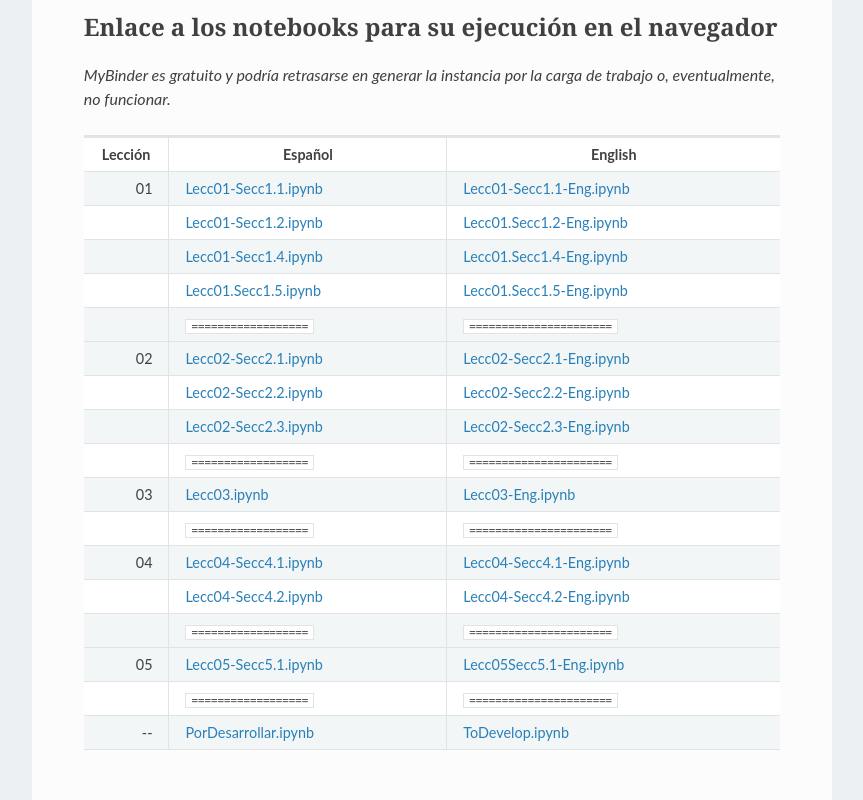
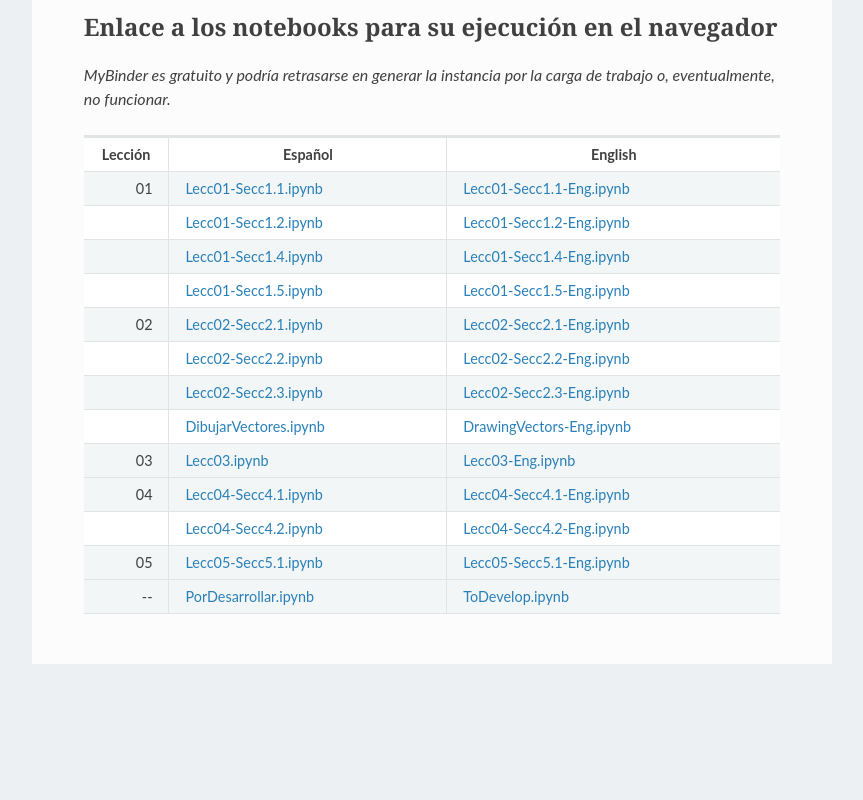
Before and after one commit to mbujosab/nacal-Jupyter-Notebooks, a plain HTML site: page index.html in a window 1280 px wide. Shown: the part 1195-1995 px from the top of the page, without its empty margins (268-1131 px from the left). After the commit the page ends 1859 px from the top, so only its background shows below. Drawn offline with Linux system fonts and the light colour scheme.

Commit message:
Página: nombres de los enlaces corregidos, DibujarVectores en la Lección 2 y sin filas de separación
Co-Authored-By: Claude Fable 5.2 <noreply@anthropic.com>

```diff
--- a/index.html
+++ b/index.html
@@ -350,26 +350,21 @@ Esto abrirá una ventana en el navegador donde podrá manipular los cuadernos.
 <tr>
 <td class="org-right">&#xa0;</td>
 <td class="org-left"><a href="https://mybinder.org/v2/gh/mbujosab/nacal-jupyter-notebooks/master?urlpath=lab/tree/Esp/Lecc01-Secc1.2.ipynb">Lecc01-Secc1.2.ipynb</a></td>
-<td class="org-left"><a href="https://mybinder.org/v2/gh/mbujosab/nacal-jupyter-notebooks/master?urlpath=lab/tree/Eng/Lecc01-Secc1.2-Eng.ipynb">Lecc01.Secc1.2-Eng.ipynb</a></td>
+<td class="org-left"><a href="https://mybinder.org/v2/gh/mbujosab/nacal-jupyter-notebooks/master?urlpath=lab/tree/Eng/Lecc01-Secc1.2-Eng.ipynb">Lecc01-Secc1.2-Eng.ipynb</a></td>
 </tr>
 
 <tr>
 <td class="org-right">&#xa0;</td>
 <td class="org-left"><a href="https://mybinder.org/v2/gh/mbujosab/nacal-jupyter-notebooks/master?urlpath=lab/tree/Esp/Lecc01-Secc1.4.ipynb">Lecc01-Secc1.4.ipynb</a></td>
-<td class="org-left"><a href="https://mybinder.org/v2/gh/mbujosab/nacal-jupyter-notebooks/master?urlpath=lab/tree/Eng/Lecc01-Secc1.4-Eng.ipynb">Lecc01.Secc1.4-Eng.ipynb</a></td>
+<td class="org-left"><a href="https://mybinder.org/v2/gh/mbujosab/nacal-jupyter-notebooks/master?urlpath=lab/tree/Eng/Lecc01-Secc1.4-Eng.ipynb">Lecc01-Secc1.4-Eng.ipynb</a></td>
 </tr>
 
 <tr>
 <td class="org-right">&#xa0;</td>
-<td class="org-left"><a href="https://mybinder.org/v2/gh/mbujosab/nacal-jupyter-notebooks/master?urlpath=lab/tree/Esp/Lecc01-Secc1.5.ipynb">Lecc01.Secc1.5.ipynb</a></td>
-<td class="org-left"><a href="https://mybinder.org/v2/gh/mbujosab/nacal-jupyter-notebooks/master?urlpath=lab/tree/Eng/Lecc01-Secc1.5-Eng.ipynb">Lecc01.Secc1.5-Eng.ipynb</a></td>
+<td class="org-left"><a href="https://mybinder.org/v2/gh/mbujosab/nacal-jupyter-notebooks/master?urlpath=lab/tree/Esp/Lecc01-Secc1.5.ipynb">Lecc01-Secc1.5.ipynb</a></td>
+<td class="org-left"><a href="https://mybinder.org/v2/gh/mbujosab/nacal-jupyter-notebooks/master?urlpath=lab/tree/Eng/Lecc01-Secc1.5-Eng.ipynb">Lecc01-Secc1.5-Eng.ipynb</a></td>
 </tr>
 
-<tr>
-<td class="org-right">&#xa0;</td>
-<td class="org-left"><code>==================</code></td>
-<td class="org-left"><code>======================</code></td>
-</tr>
 </tbody>
 <tbody>
 <tr>
@@ -392,9 +387,10 @@ Esto abrirá una ventana en el navegador donde podrá manipular los cuadernos.
 
 <tr>
 <td class="org-right">&#xa0;</td>
-<td class="org-left"><code>==================</code></td>
-<td class="org-left"><code>======================</code></td>
+<td class="org-left"><a href="https://mybinder.org/v2/gh/mbujosab/nacal-jupyter-notebooks/master?urlpath=lab/tree/Esp/DibujarVectores.ipynb">DibujarVectores.ipynb</a></td>
+<td class="org-left"><a href="https://mybinder.org/v2/gh/mbujosab/nacal-jupyter-notebooks/master?urlpath=lab/tree/Eng/DrawingVectors-Eng.ipynb">DrawingVectors-Eng.ipynb</a></td>
 </tr>
+
 </tbody>
 <tbody>
 <tr>
@@ -403,11 +399,6 @@ Esto abrirá una ventana en el navegador donde podrá manipular los cuadernos.
 <td class="org-left"><a href="https://mybinder.org/v2/gh/mbujosab/nacal-jupyter-notebooks/master?urlpath=lab/tree/Eng/Lecc03-Eng.ipynb">Lecc03-Eng.ipynb</a></td>
 </tr>
 
-<tr>
-<td class="org-right">&#xa0;</td>
-<td class="org-left"><code>==================</code></td>
-<td class="org-left"><code>======================</code></td>
-</tr>
 </tbody>
 <tbody>
 <tr>
@@ -422,24 +413,14 @@ Esto abrirá una ventana en el navegador donde podrá manipular los cuadernos.
 <td class="org-left"><a href="https://mybinder.org/v2/gh/mbujosab/nacal-jupyter-notebooks/master?urlpath=lab/tree/Eng/Lecc04-Secc4.2-Eng.ipynb">Lecc04-Secc4.2-Eng.ipynb</a></td>
 </tr>
 
-<tr>
-<td class="org-right">&#xa0;</td>
-<td class="org-left"><code>==================</code></td>
-<td class="org-left"><code>======================</code></td>
-</tr>
 </tbody>
 <tbody>
 <tr>
 <td class="org-right">05</td>
 <td class="org-left"><a href="https://mybinder.org/v2/gh/mbujosab/nacal-jupyter-notebooks/master?urlpath=lab/tree/Esp/Lecc05-Secc5.1.ipynb">Lecc05-Secc5.1.ipynb</a></td>
-<td class="org-left"><a href="https://mybinder.org/v2/gh/mbujosab/nacal-jupyter-notebooks/master?urlpath=lab/tree/Eng/Lecc05-Secc5.1-Eng.ipynb">Lecc05Secc5.1-Eng.ipynb</a></td>
+<td class="org-left"><a href="https://mybinder.org/v2/gh/mbujosab/nacal-jupyter-notebooks/master?urlpath=lab/tree/Eng/Lecc05-Secc5.1-Eng.ipynb">Lecc05-Secc5.1-Eng.ipynb</a></td>
 </tr>
 
-<tr>
-<td class="org-right">&#xa0;</td>
-<td class="org-left"><code>==================</code></td>
-<td class="org-left"><code>======================</code></td>
-</tr>
 </tbody>
 <tbody>
 <tr>
```
Also changed, not shown: 1 other file.
